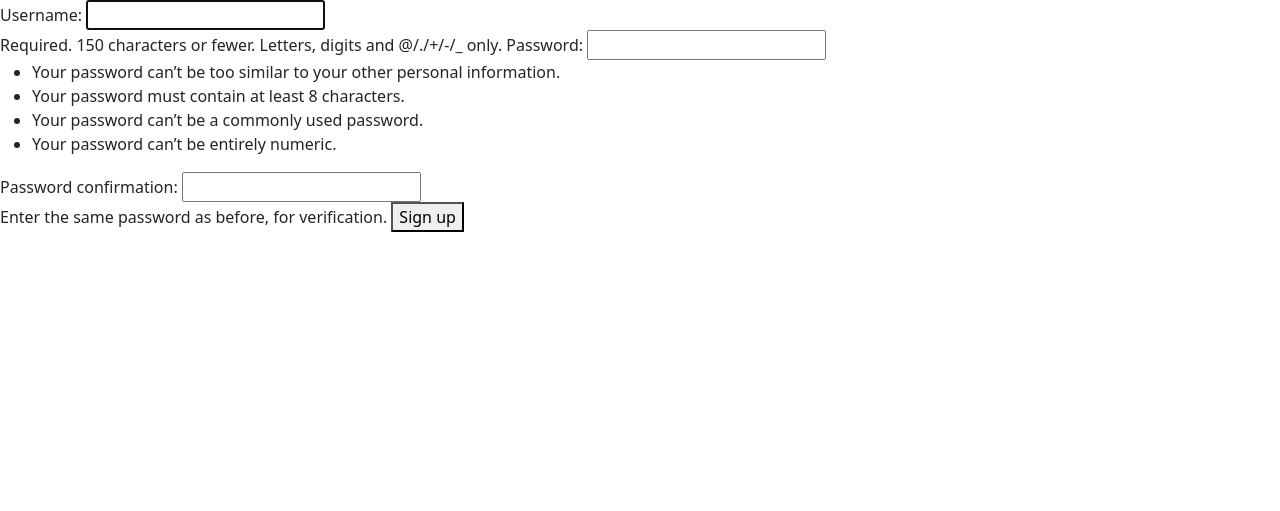
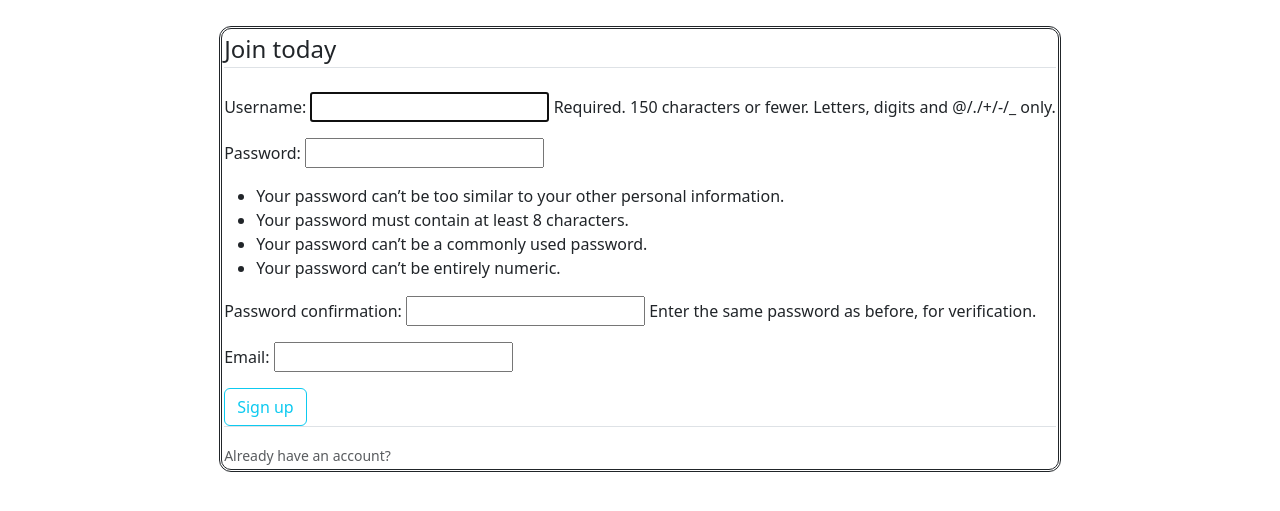
Before and after one commit to rohan6325/Code-crafters-2024, a Django app: page /users/register in a window 1280 px wide. Shown: the part 56-567 px from the top of the page. Run offline with Django 4.2, Linux system fonts and the light colour scheme.

Commit message:
register complete

```diff
--- a/project/project/settings.py
+++ b/project/project/settings.py
@@ -33,12 +33,14 @@ ALLOWED_HOSTS = []
 INSTALLED_APPS = [
     'blog.apps.BlogConfig',
     'users.apps.UsersConfig',
+
     'django.contrib.admin',
     'django.contrib.auth',
     'django.contrib.contenttypes',
     'django.contrib.sessions',
     'django.contrib.messages',
     'django.contrib.staticfiles',
+
 ]
 
 MIDDLEWARE = [
@@ -128,3 +130,4 @@ STATICFILES_DIRS = [
     BASE_DIR / "static",
 
 ]
+CRISPY_TEMPLATE_PACK ='bootstrap4'
--- a/project/project/urls.py
+++ b/project/project/urls.py
@@ -20,7 +20,7 @@ from django.urls import path, include
 
 urlpatterns = [
     path('admin/', admin.site.urls),
-    path('',include('blog.urls')),
+    path('blog/',include('blog.urls')),
     path("users/", include('users.urls'))
 
 ]
--- a/project/templates/index.html
+++ b/project/templates/index.html
@@ -43,8 +43,13 @@
               <button class="btn btn-outline-success" type="submit">Search</button>
             </form>
           </div>
-        </div>
+        </div>{% if messages %}
+        {% for messages in messages %}
+        <div class="alert alert-{{messages.tag}}">{{messages}}</div>
+        {% endfor %}
+        {% endif %}
       </nav>
+
       {% block body %}
       {% endblock body %}
 
--- a/project/templates/register.html
+++ b/project/templates/register.html
@@ -1,13 +1,20 @@
 {% extends 'index.html' %}
+
 {% block title %}
 register
 {% endblock title %}
 {% block body %}
-<div>
-    <form method="POST">
+<div class="content-section border-1 " style="display: flex; justify-content: center; border: 2px; border-color: black;">
+    <form method="POST" style="border: 1px;border: double; padding: 2px; border-radius: 12px; margin-top: 2%;">
         {%csrf_token%}
-        {{form}}
-        <button type="submit">Sign up</button>
+        <fieldset class="form-group">
+            <legend class="border-bottom mb-4">Join today</legend>
+        {{form.as_p}}
+    </fieldset>
+        <button class="btn btn-outline-info" type="submit" style="align-self: center;">Sign up</button>
+   <div class="border-top pt-3">
+    <small class="text-muted">Already have an account?</small>
+   </div>
     </form>
 </div>
 {% endblock body %}
--- /dev/null
+++ b/project/users/forms.py
@@ -0,0 +1,9 @@
+from django import forms
+from django.contrib.auth.models import User
+from django.contrib.auth.forms import UserCreationForm
+
+class UserRegisterForm (UserCreationForm):
+    email= forms.EmailField()
+    class meta:
+        model = User
+        fields =['username','email', 'passsword1', 'password2']
--- a/project/users/views.py
+++ b/project/users/views.py
@@ -1,6 +1,16 @@
-from django.shortcuts import render
+from django.shortcuts import render, redirect
 from django.contrib.auth.forms import UserCreationForm
+from django.contrib import messages
+from .forms import UserRegisterForm
 # Create your views here.
 def register(request):
-    form = UserCreationForm()
+    if request.method =='POST':
+        form= UserRegisterForm(request.POST)
+        if form.is_valid():
+            form.save()
+            Username= form.cleaned_data.get('username')
+            messages.success(request,f'Account is created for username :{Username}!')
+            return redirect('home')
+    else:
+        form = UserRegisterForm()
     return render(request, 'register.html',{'form':form})
```
Also changed, not shown: project/db.sqlite3.
